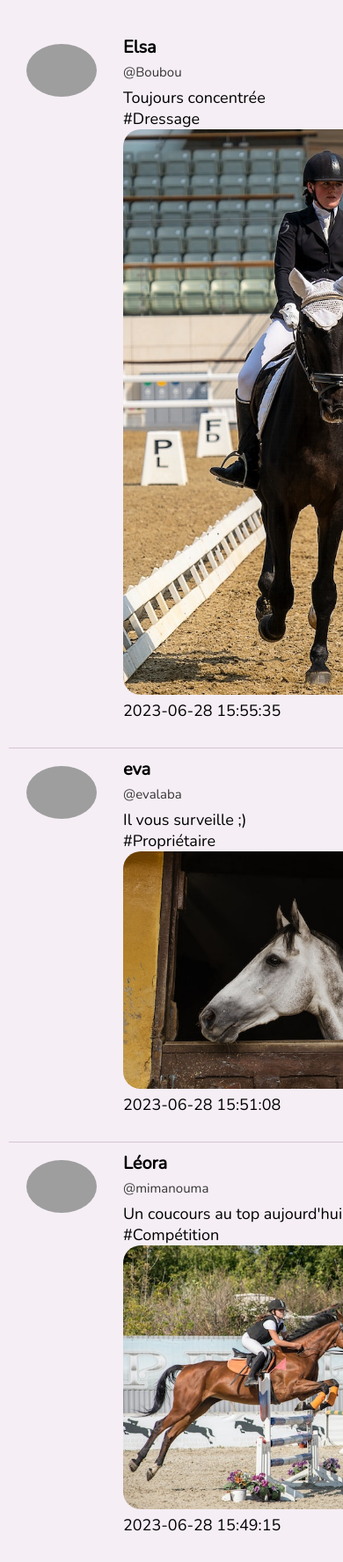
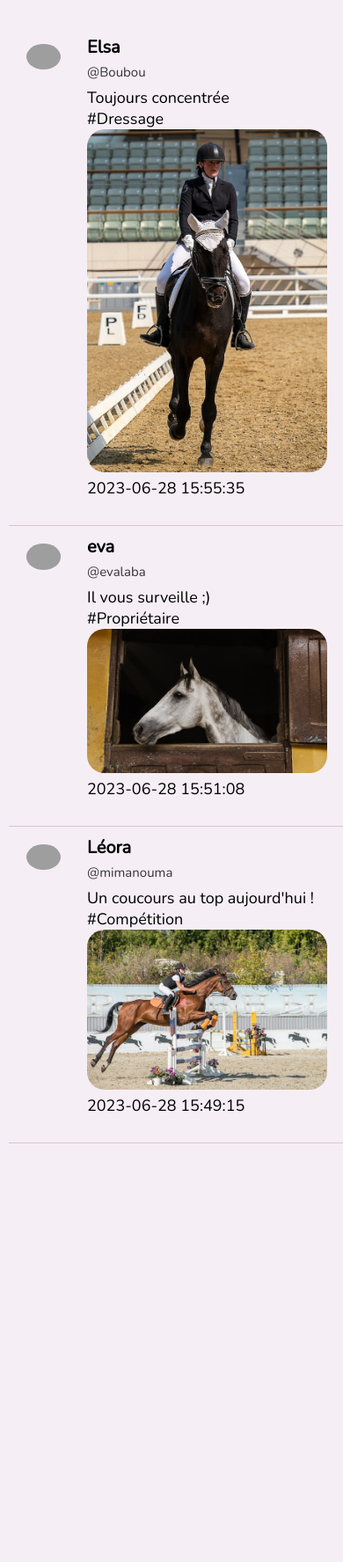
Before and after one commit to LeoraChriquiRestart/Hoofbeat, a PHP site: page / in a window 390 px wide; the page is wider, and only the part inside the window is pictured. Shown: the part 105-1881 px from the top of that part at 88% size. Run offline with PHP 8.4, Linux system fonts and the light colour scheme; data comes from the database, SQL or seed files in the repository; grey boxes are pictures that could not be loaded.

Commit message:
Add files via upload

```diff
--- a/projet_axe/css/style.css
+++ b/projet_axe/css/style.css
@@ -173,7 +173,7 @@ body {
 }
 
 .feed__body img{
-    width: 450px;
+    width: 30vw;
     object-fit: contain;
     border-radius: 20px;
 }
@@ -314,6 +314,18 @@ body {
         width: 100vw;
     }
 
+    .feed__avatar img {
+        width: 10vw;
+        height: auto;
+        object-fit: cover;
+    }
+
+    .feed__body img{
+        width: 70vw;
+        object-fit: contain;
+        border-radius: 20px;
+    }
+
     .right-box {
         display: none;
     }
```
